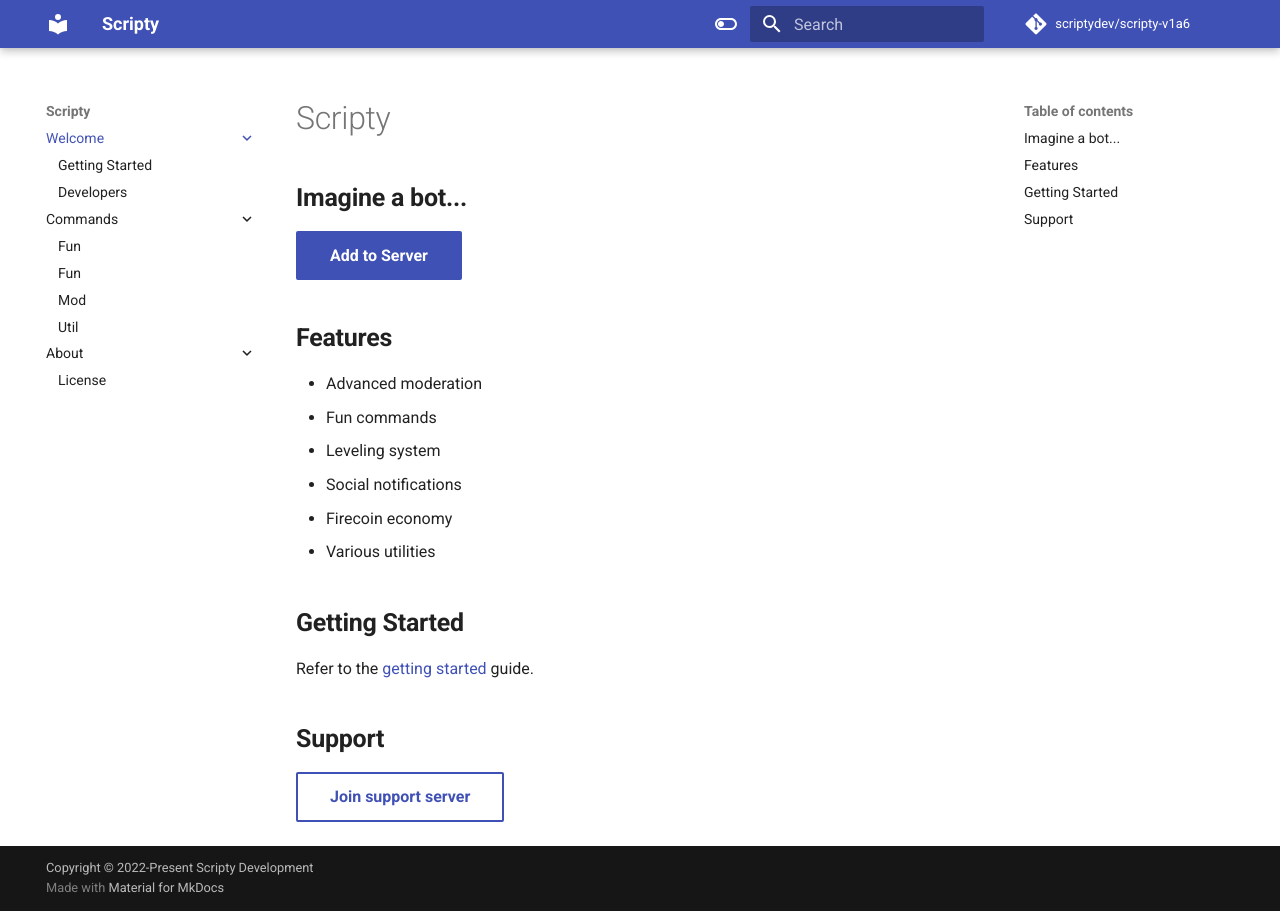
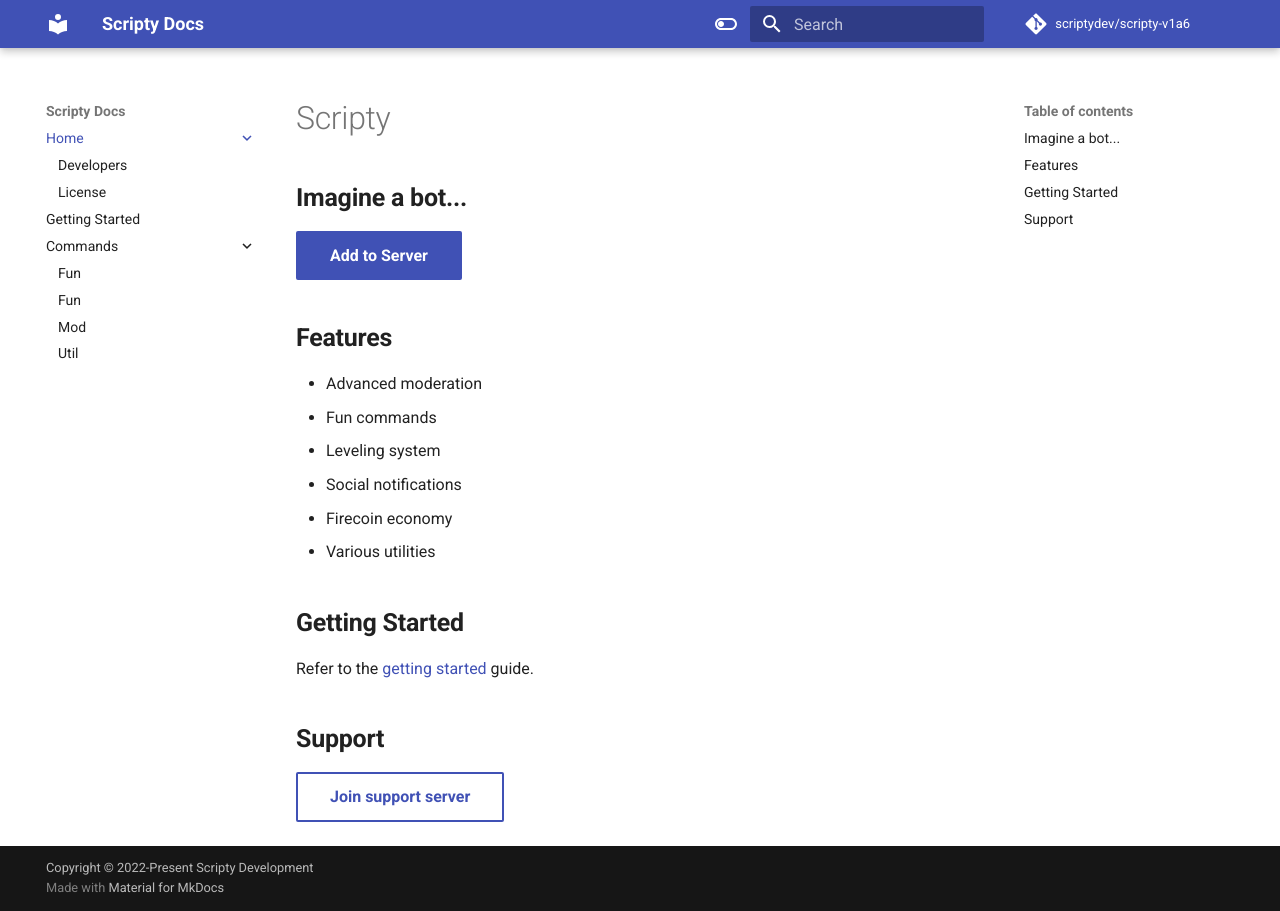
Before and after one commit to scriptydev/prescripty, an MkDocs documentation site: the page built from docs/index.md, in a window 1280 px wide. Built offline with MkDocs 1.6.1 and Material for MkDocs 9.7.7, drawn with Linux system fonts in a browser that asks for light colours; comment, search, counter and statistics services are not loaded; some of the changed lines change nothing that is shown.

Commit message:
Revert "Change pages"
This reverts commit 99292c732211b2b4876db37dd4e75a24772aab63.

```diff
--- a/mkdocs.yml
+++ b/mkdocs.yml
@@ -1,4 +1,4 @@
-site_name: Scripty
+site_name: Scripty Docs
 
 copyright: Copyright &copy; 2022-Present Scripty Development
 
@@ -43,15 +43,14 @@
       permalink: true
 
 nav:
-  - Welcome:
-    - index.md
-    - Getting Started: getting_started.md
-    - Developers: developers.md
+  - Home:
+      - index.md
+      - Developers: developers.md
+      - License: license.md
+  - Getting Started: getting_started.md
   - Commands:
     - commands/index.md
     - Fun: commands/fun.md
     - Misc: commands/fun.md
     - Mod: commands/mod.md
     - Util: commands/util.md
-  - About:
-    - License: license.md
```
